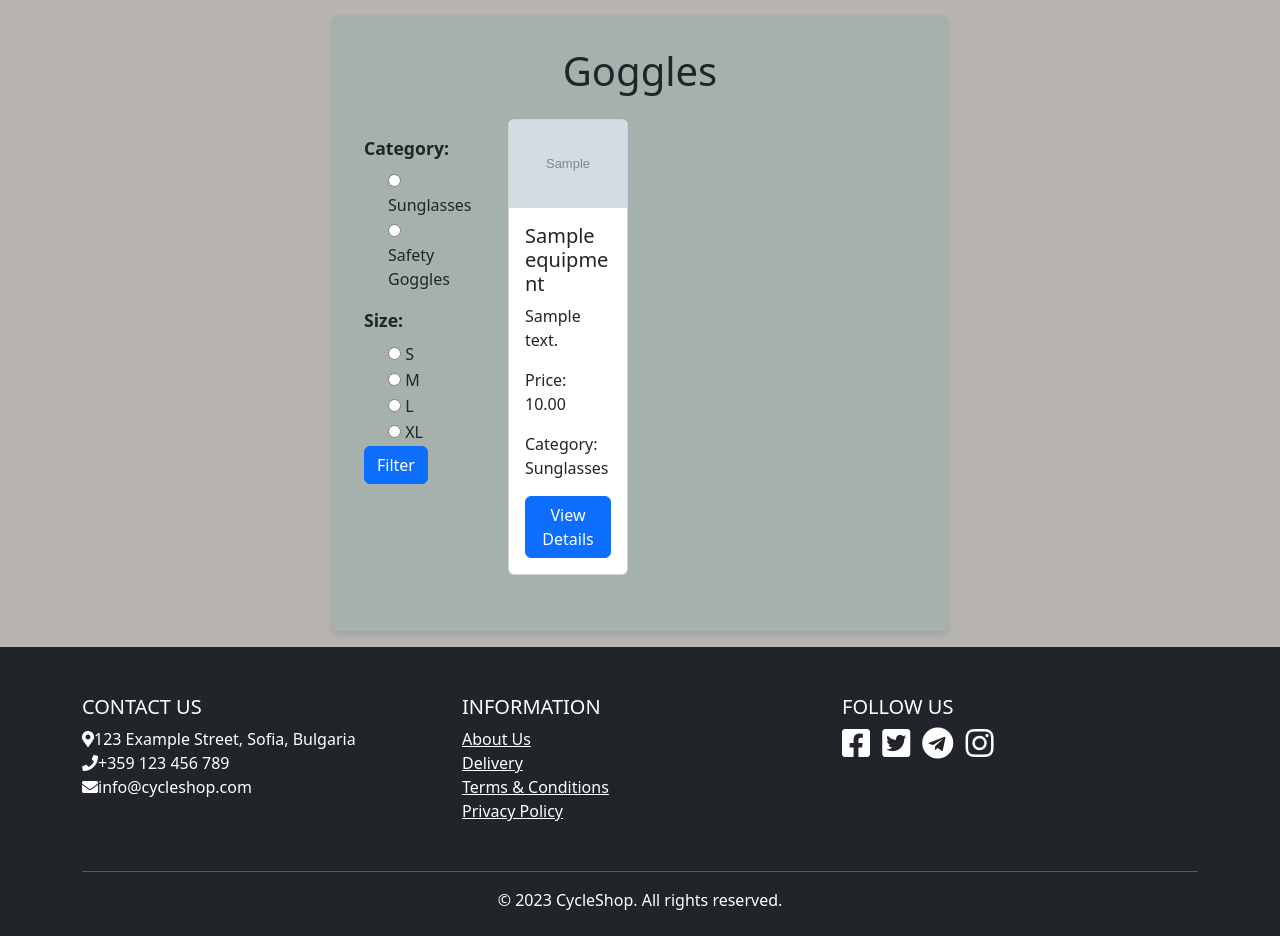
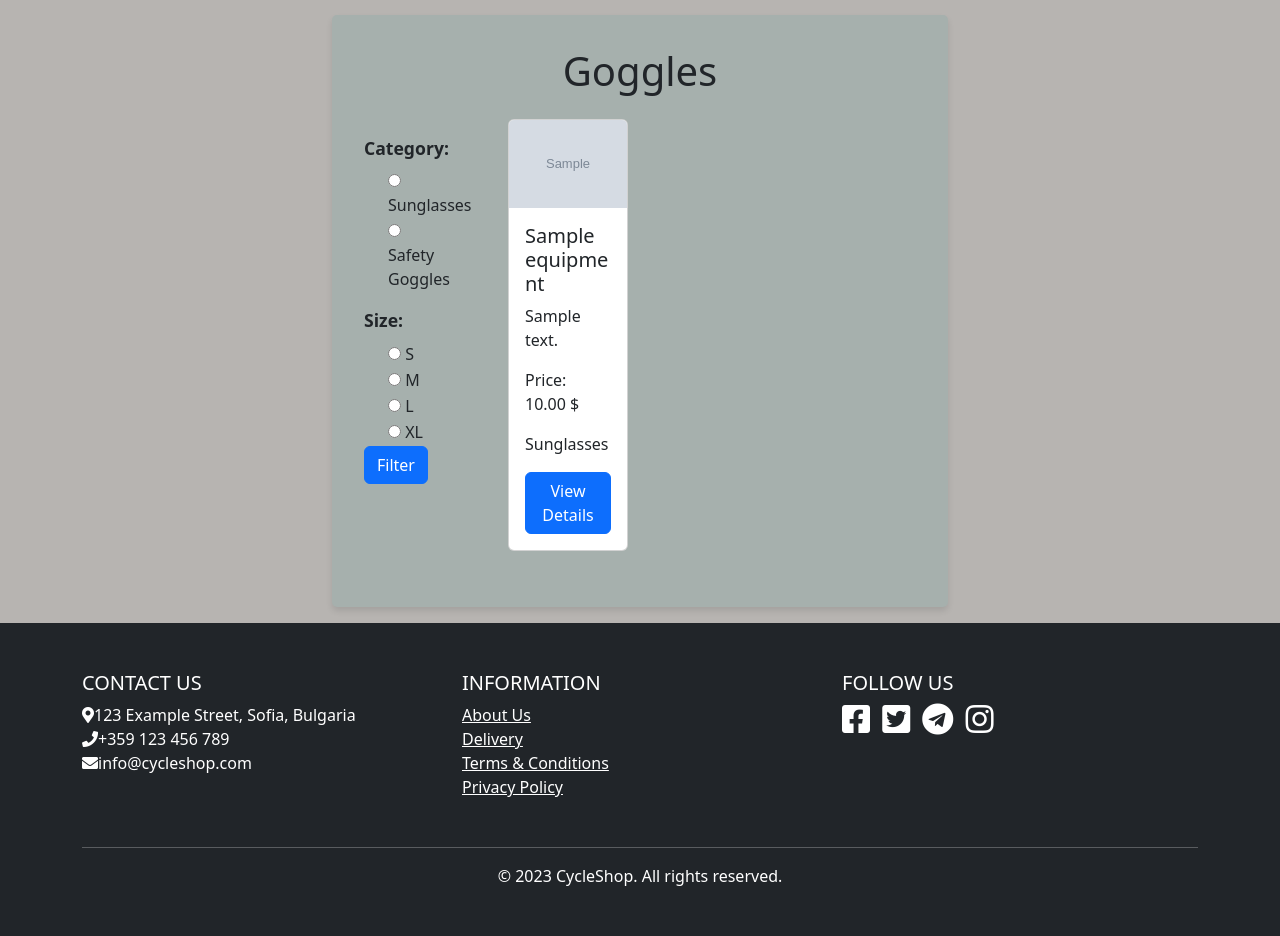
Before and after one commit to BlackRock17/CycleShop, a Django app: page /equipments/Goggles/ in a window 1280 px wide. Shown: the part 57-993 px from the top of the page. After the commit the page ends 943 px from the top, so only its background shows below. Run offline with Django 4.2, Linux system fonts and the light colour scheme; tables that the repository leaves empty hold one stand-in row (values such as "Sample post"); grey boxes marked "Sample" are stand-in pictures.

Commit message:
Template styles

```diff
--- a/templates/partials/bicycle_card.html
+++ b/templates/partials/bicycle_card.html
@@ -16,8 +16,8 @@
                     </div>
                     <div class="card-body">
                         <h5 class="card-title">{{ bicycle.name }}</h5>
-                        <p class="card-text">{{ bicycle.description|truncatechars:20 }}</p>
-                        <p class="card-text price">{{ bicycle.price }} USD</p>
+                        <p class="card-text">{{ bicycle.description|truncatechars:30 }}</p>
+                        <p class="card-text price">{{ bicycle.price }} $</p>
                         <a href="{% url 'bicycle_detail' pk=bicycle.pk %}" class="btn btn-primary">View Details</a>
                     </div>
                 </div>
--- a/templates/partials/equipment_card.html
+++ b/templates/partials/equipment_card.html
@@ -16,10 +16,10 @@
                     </div>
                     <div class="card-body">
                         <h5 class="card-title">{{ equipment.name }}</h5>
-                        <p class="card-text">{{ equipment.description|truncatewords:20 }}</p>
-                        <p class="card-text price">Price: {{ equipment.price }}</p>
+                        <p class="card-text">{{ equipment.description|truncatechars:30 }}</p>
+                        <p class="card-text price">Price: {{ equipment.price }} $</p>
                         {% if equipment.category %}
-                            <p class="card-text">Category: {{ equipment.get_category_display }}</p>
+                            <p class="card-text">{{ equipment.get_category_display }}</p>
                         {% endif %}
                         <a href="{% url 'equipment_detail' pk=equipment.pk %}" class="btn btn-primary">View Details</a>
                     </div>
```
